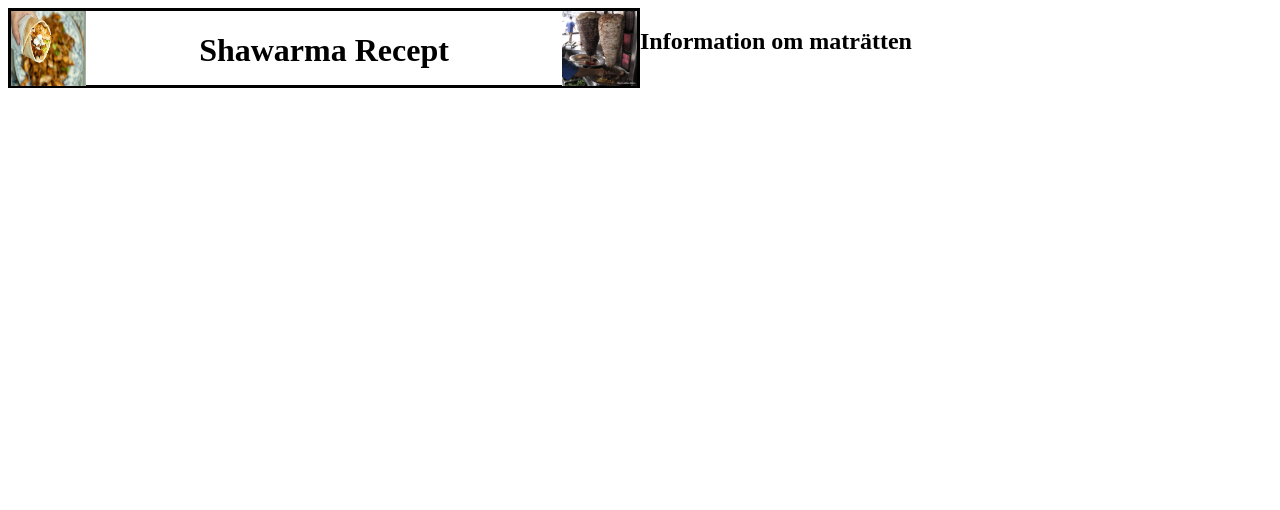
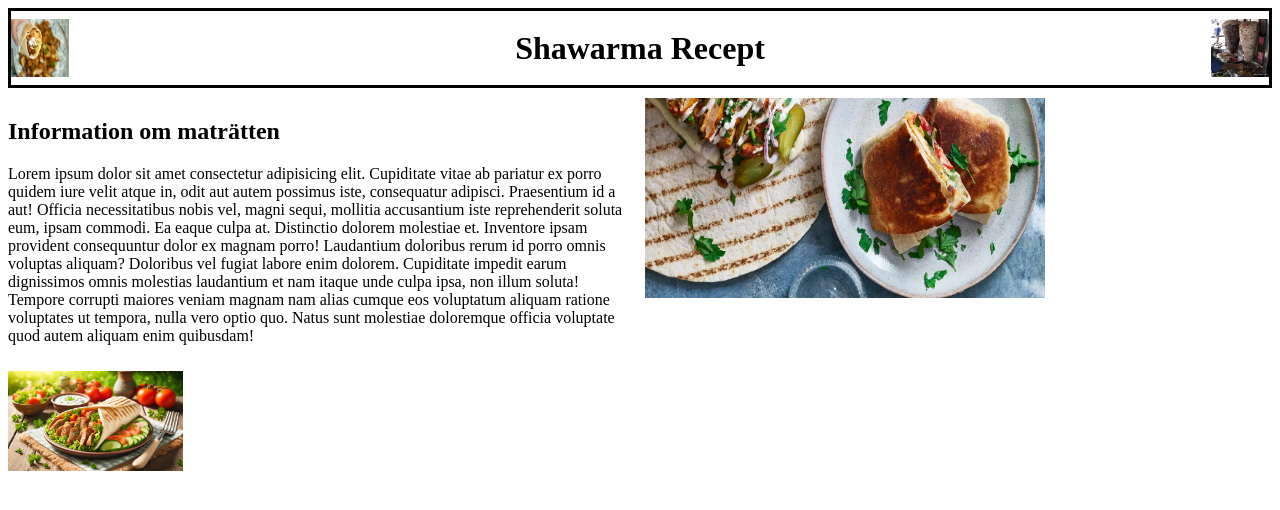
Before and after one commit to JohnnyBattah/Webb_Projekt1, a plain HTML site: page index.html in a window 1280 px wide. Drawn offline with Linux system fonts and the light colour scheme.

Commit message:
Laggt texten för ruta 1 och bilderna 1 och 2

```diff
--- a/index.html
+++ b/index.html
@@ -15,8 +15,31 @@
         <img class="bild-rubrik" src="img/chicken-shawarma-2.webp" alt="Bild på shawarma-stång">
     </Header>
 
-    <main>
-        <h2>Information om maträtten</h2>
-    </main>
+
+        <article id="ruta-1">
+            <h2>Information om maträtten</h2>
+
+            <p>Lorem ipsum dolor sit amet consectetur adipisicing elit. Cupiditate vitae ab pariatur ex porro quidem
+                iure velit atque in, odit aut autem possimus iste, consequatur adipisci. Praesentium id a aut!
+                Officia necessitatibus nobis vel, magni sequi, mollitia accusantium iste reprehenderit soluta eum, ipsam
+                commodi. Ea eaque culpa at. Distinctio dolorem molestiae et. Inventore ipsam provident consequuntur
+                dolor ex magnam porro!
+                Laudantium doloribus rerum id porro omnis voluptas aliquam? Doloribus vel fugiat labore enim dolorem.
+                Cupiditate impedit earum dignissimos omnis molestias laudantium et nam itaque unde culpa ipsa, non illum
+                soluta!
+                Tempore corrupti maiores veniam magnam nam alias cumque eos voluptatum aliquam ratione voluptates ut
+                tempora, nulla vero optio quo. Natus sunt molestiae doloremque officia voluptate quod autem aliquam enim
+                quibusdam!</p>
+        </article>
+
+        <img id="bild-1" src="img/chicken-shawarma3.webp" alt="2 kyckling shawarma rullar på en tallrik">
+
+        <img id="bild-2" src="img/Grilled_Shawarma_4.webp" alt="AI genererad bild på Shawarma">
+
+
+
+
+
 </body>
+
 </html>
--- a/style.css
+++ b/style.css
@@ -2,6 +2,7 @@ body{
     display: grid;
     grid-template-columns: 2fr 2fr;
     grid-template-rows: 10vh 20fr 20fr 40fr 10fr;
+    gap: 10px;
 }
 
 header{
@@ -9,11 +10,33 @@ header{
     display: flex;
     flex-direction: row;
     justify-content: space-between;
+    grid-row: 1/2;
+    grid-column: 1/3;
+    align-items: center;
 }
 
 .bild-rubrik{
-    height: 75px;
-    width: 75px;
+    height: 58px;
+    width: 58px;
 }
 
-main{}
+#ruta-1{
+/*     grid-column: 2/3;
+    grid-row: 1/2;
+ */
+ grid-column: 1/2;
+ grid-row: 2/3;
+}
+
+#bild-1{
+    grid-row: 2/3;
+    grid-column: 2/3;
+    height: 200px;
+    width: 400px;
+}
+
+#bild-2{
+    grid-row: 3/4;
+    grid-column: 1/2;
+    height: 100px;
+}
```
Also changed, not shown: img/Grilled_Shawarma_4.webp (added), img/chicken-shawarma3.webp (added).
